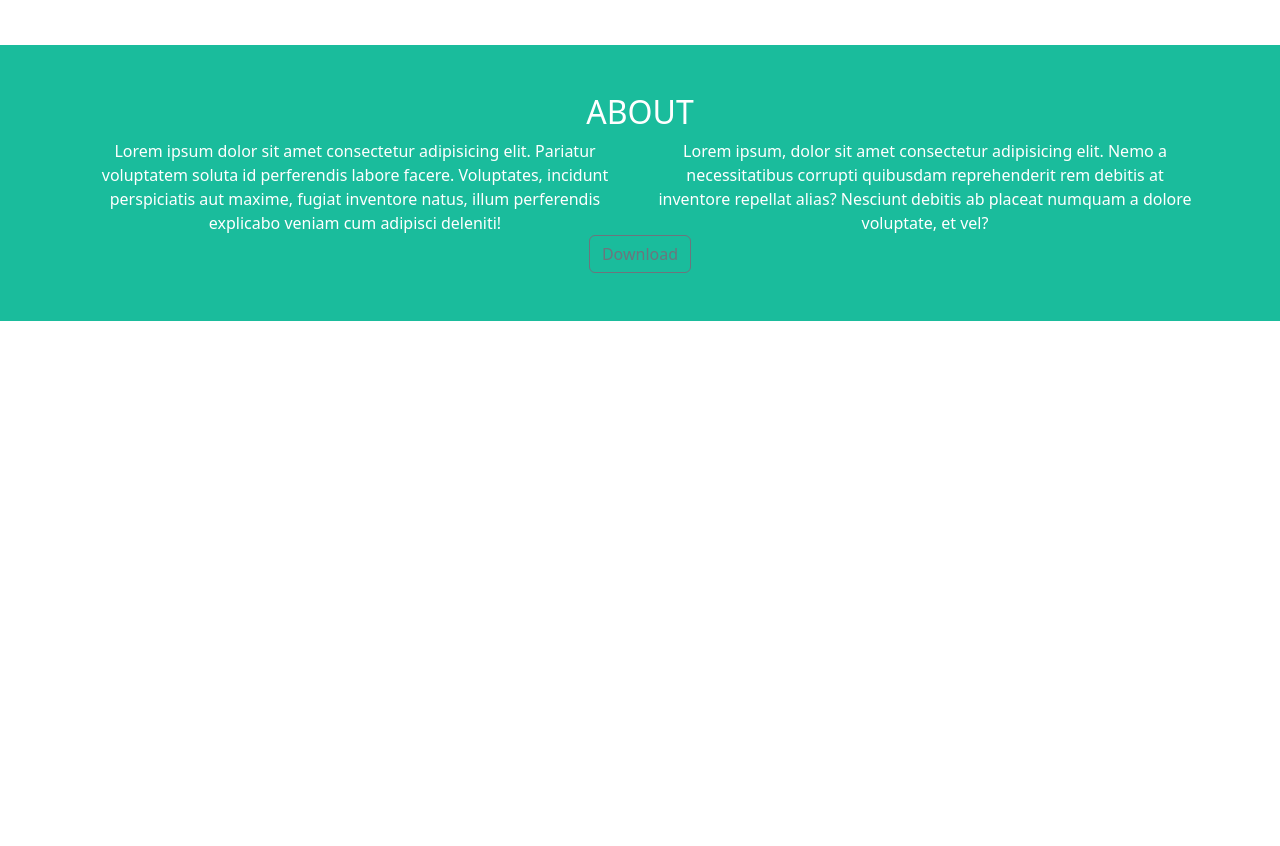
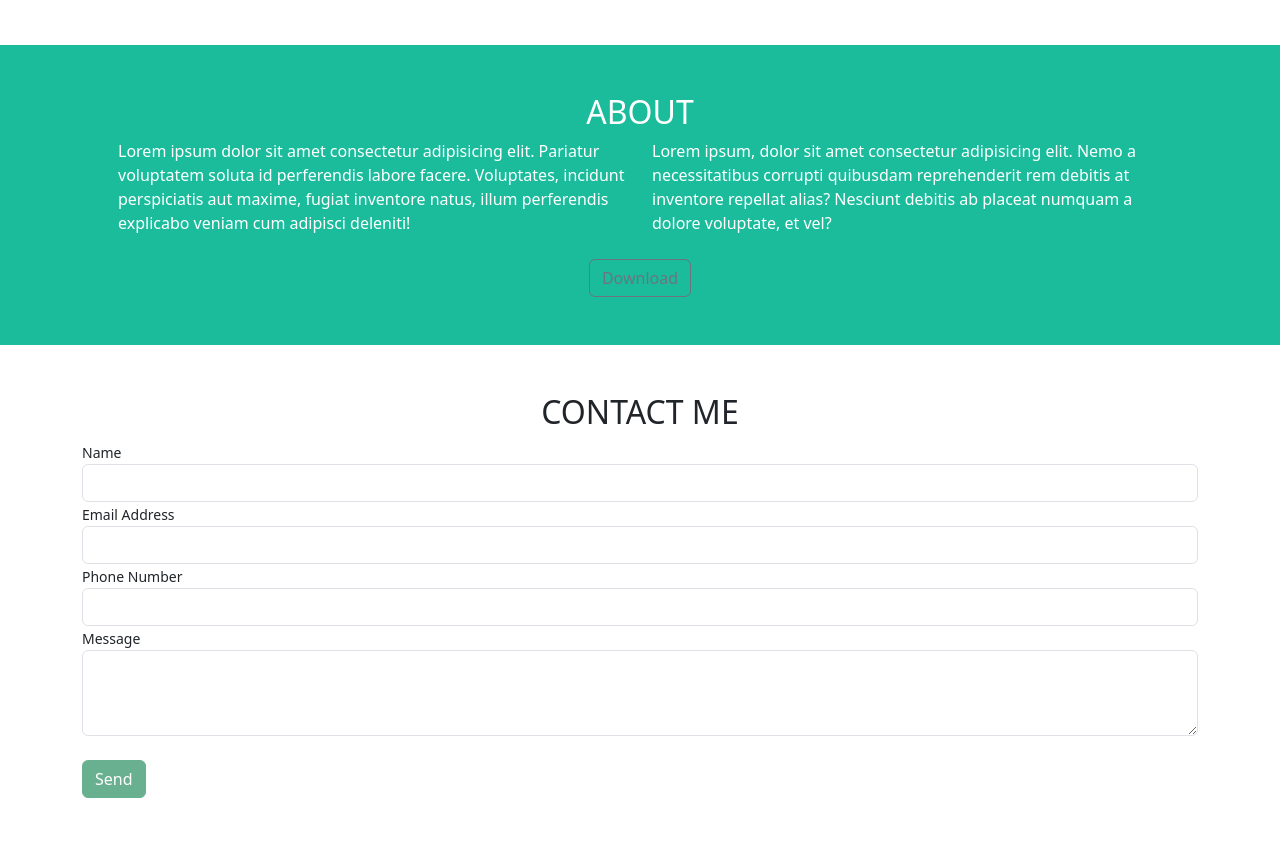
Before and after one commit to anto-iorfida/-html-css-bootstrap-freelancer, a plain HTML site: page index.html in a window 1280 px wide. Shown: the part 1096-1942 px from the top of the page. Before the commit the page ends 1417 px from the top, so only its background shows below. Drawn offline with nearby package versions, Linux system fonts and the light colour scheme.

Commit message:
feat:add section contact me

```diff
--- a/index.html
+++ b/index.html
@@ -49,17 +49,34 @@
         </section>
 
         <section class="ms-bg-greenmarine">
-            <div class="container text-center py-5 text-white">
+            <div class="container text-center p-5 text-white">
                 <h2>ABOUT</h2>
                 <div class="row row-gap-4">
-                    <div class="col-12 col-md-6">Lorem ipsum dolor sit amet consectetur adipisicing elit. Pariatur voluptatem soluta id perferendis labore facere. Voluptates, incidunt perspiciatis aut maxime, fugiat inventore natus, illum perferendis explicabo veniam cum adipisci deleniti!</div>
-                    <div class="col-12 col-md-6">Lorem ipsum, dolor sit amet consectetur adipisicing elit. Nemo a necessitatibus corrupti quibusdam reprehenderit rem debitis at inventore repellat alias? Nesciunt debitis ab placeat numquam a dolore voluptate, et vel?</div>
+                    <div class="col-12 col-md-6 text-start">Lorem ipsum dolor sit amet consectetur adipisicing elit. Pariatur voluptatem soluta id perferendis labore facere. Voluptates, incidunt perspiciatis aut maxime, fugiat inventore natus, illum perferendis explicabo veniam cum adipisci deleniti!</div>
+                    <div class="col-12 col-md-6 text-start">Lorem ipsum, dolor sit amet consectetur adipisicing elit. Nemo a necessitatibus corrupti quibusdam reprehenderit rem debitis at inventore repellat alias? Nesciunt debitis ab placeat numquam a dolore voluptate, et vel?</div>
                 </div>
+                <br>
                 <button class="btn btn-outline-secondary">Download</button>
             </div>
         </section>
 
-        <section></section>
+        <section>
+            <div class="container py-5">
+                <h2 class="text-center">CONTACT ME</h2>
+                <small>Name</small>
+                <input type="text" class="form-control" aria-label="Text input with radio button">
+                <small>Email Address</small>
+                <input type="text" class="form-control" aria-label="Text input with radio button">
+                <small>Phone Number</small>
+                <input type="text" class="form-control" aria-label="Text input with radio button">
+                <small>Message</small>
+                <textarea class="form-control" id="exampleFormControlTextarea1" rows="3"></textarea>
+                <br>
+                <button class="btn btn-success" type="submit" disabled>Send</button>
+
+
+            </div>
+        </section>
 
     </main>
 
```
